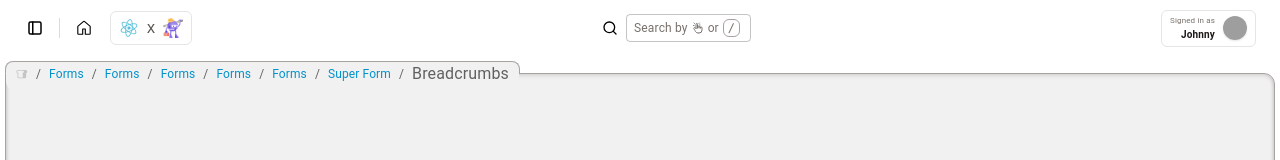
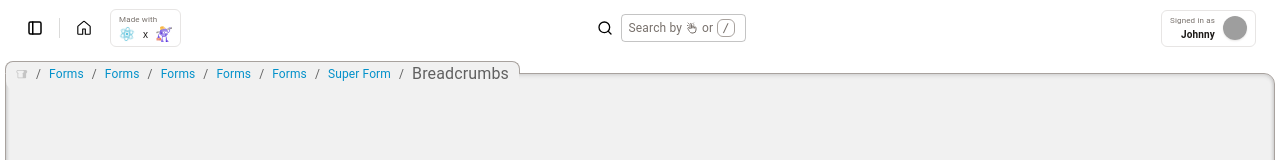
Before and after one commit to jjawny/a-blue-bird, a React (Vite) app in the folder client/: page / in a window 1280 px wide. Shown: the top 160 px of the page. Built offline with nearby package versions, Linux system fonts and the light colour scheme; grey boxes are pictures that could not be loaded; a web font is replaced by a local one.

Commit message:
better visual reason for why tech buttons exist

```diff
--- a/client/src/features/global-layout/components/TopBarButtons.tsx
+++ b/client/src/features/global-layout/components/TopBarButtons.tsx
@@ -11,17 +11,24 @@ export default function TopBarButtons(props: { className?: ClassValue }) {
 
   const TechnologyLinks = () => {
     return (
-      <Tooltip title="Made with React & .NET">
-        <div className="flex items-center gap-2 rounded-md border border-stone-200 px-2 py-1">
+      <div className="flex flex-col rounded-md border border-stone-200 px-2 py-1">
+        <p className="text-[8px] text-stone-500">Made with</p>
+        <div className="flex items-center gap-2">
           <Link href={"https://react.dev/"} target="_blank" rel="noopener noreferrer">
-            <img src="/images/react-logo.png" className="h-5 w-5 animate-spin" />
+            <Tooltip title="React">
+              <img src="/images/react-logo.png" className="h-4 w-4 animate-spin" />
+            </Tooltip>
           </Link>
-          <Typography className="!font-graffiti text-stone-600">x</Typography>
+          <Typography className="!font-graffiti text-stone-900" sx={{ fontSize: "10px" }}>
+            x
+          </Typography>
           <Link href={"https://dotnet.microsoft.com/"} target="_blank" rel="noopener noreferrer">
-            <img src="/images/dotnet-mascot.png" className="h-5 w-5 duration-150 hover:scale-105" />
+            <Tooltip title=".NET">
+              <img src="/images/dotnet-mascot.png" className="h-4 w-4 duration-150 hover:scale-105" />
+            </Tooltip>
           </Link>
         </div>
-      </Tooltip>
+      </div>
     );
   };
 
```
